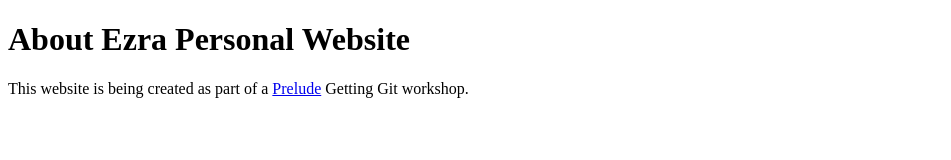
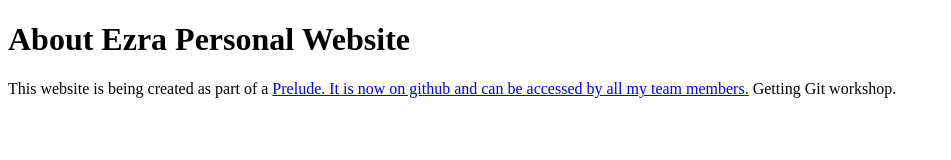
Before and after one commit to Ezi-code/Getting-Git-Website, a plain HTML site: page index.html in a window 1280 px wide. Shown: the whole page, without its empty margins (0-951 px from the left). Drawn offline with Linux system fonts and the light colour scheme.

Commit message:
modified index.html file to indicate remote accessibility

```diff
--- a/index.html
+++ b/index.html
@@ -7,7 +7,7 @@
 
 <body>
     <h1>About Ezra Personal Website</h1>
-    <p>This website is being created as part of a <a href="https://prelude.tech">Prelude</a> Getting Git workshop.</p>
+    <p>This website is being created as part of a <a href="https://prelude.tech">Prelude. It is now on github and can be accessed by all my team members.</a> Getting Git workshop.</p>
 </body>
 
 </html>
```
